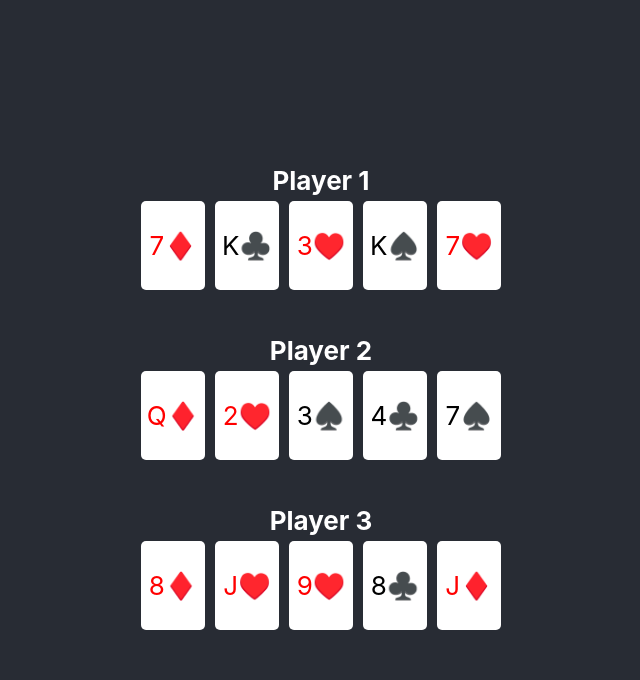
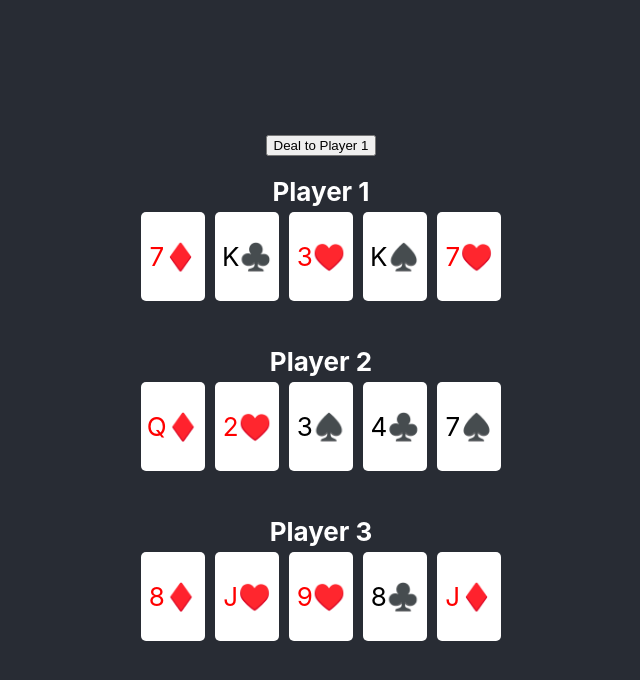
Before and after one commit to wonderley/code-for-videos, a React (Create React App) app in the folder go-fish/frontend/: page / in a window 1280 px wide. Shown: the top 680 px of the page, without its empty margins (319-959 px from the left). Built offline with nearby package versions, Linux system fonts and the light colour scheme.

Commit message:
add deal to player 1 button

```diff
--- a/go-fish/frontend/src/App.js
+++ b/go-fish/frontend/src/App.js
@@ -1,3 +1,4 @@
+import { useState } from 'react';
 import './App.css'
 import Card from './card'
 import Hand from './hand'
@@ -11,14 +12,28 @@ export default function App() {
   const deck = shuffleDeck(unshuffledDeck)
   const numPlayers = 3
   const numCards = 5
-  const handData = deal(deck, numPlayers, numCards)
+  const initialHandData =
+    deal(deck, numPlayers, numCards)
+  const [handData, setHandData] =
+    useState(initialHandData)
   return (
     <div className='App'>
       <header className='App-header'>
-      <Table handData={handData} />
+        <button onClick={() => {
+          dealCard(deck, handData, 0)
+          setHandData([...handData])
+        }}>
+          Deal to Player 1
+        </button>
+        <Table handData={handData} />
       </header>
     </div>
   )
+}
+
+function dealCard(deck, handData, playerIdx) {
+  const cardProps = deck.pop()
+  handData[playerIdx].push(cardProps)
 }
 
 function deal(deck, numPlayers, numCards) {
@@ -28,8 +43,7 @@ function deal(deck, numPlayers, numCards) {
   for (let i = 0;
   i < numPlayers*numCards;
   i++) {
-    const cardProps = deck.pop()
-    handData[i % numPlayers].push(cardProps)
+    dealCard(deck, handData, i % numPlayers)
   }
   return handData
 }
```
